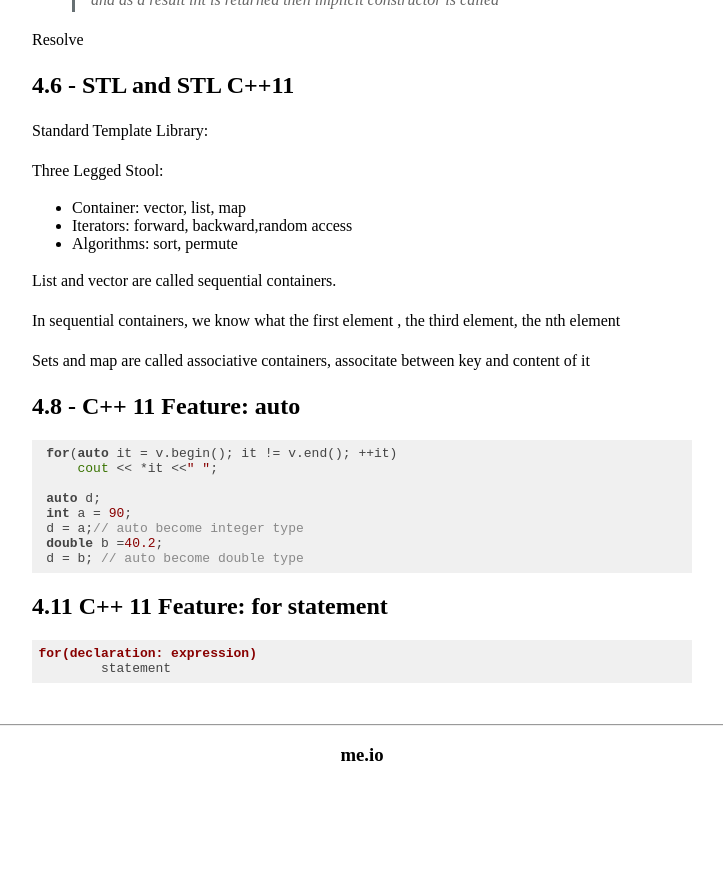
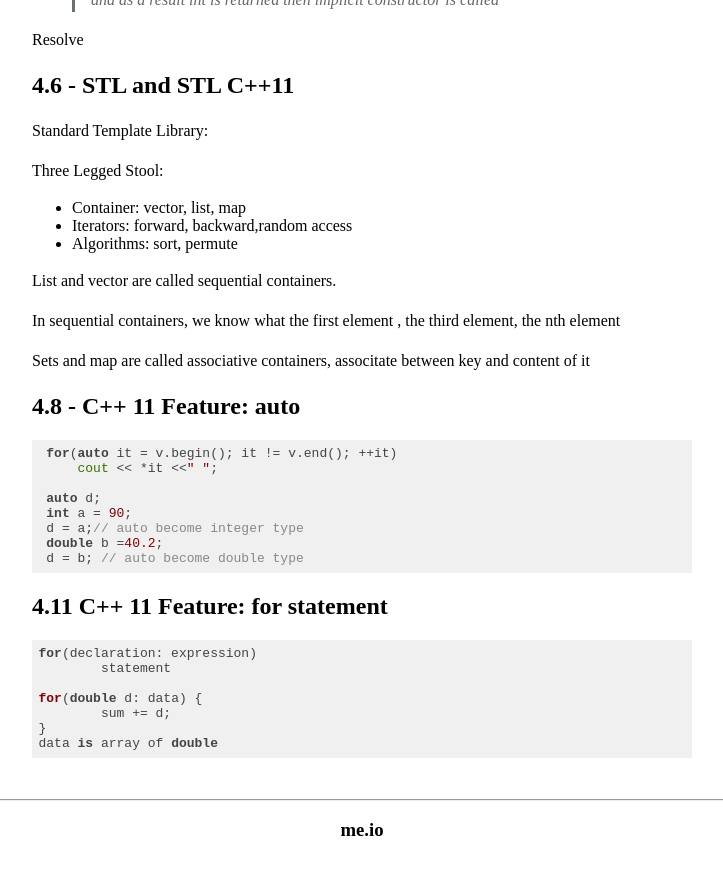
Before and after one commit to congdv/congdv.github.io, a Jekyll site: the page built from _posts/2017-07-31-C++-for-c-programer-coursera.md, in a window 1280 px wide and 900 px high, scrolled down 5319 px. Shown: the top 875 px of the window, without its empty margins (278-1001 px from the left). Built offline with Jekyll 4.4.1, drawn with Linux system fonts in a browser that asks for light colours; before the commit the page ends 6144 px from its top, so only the background shows below that.

Commit message:
Update 2017-07-31-C++-for-c-programer-coursera.md

````diff
--- a/_posts/2017-07-31-C++-for-c-programer-coursera.md
+++ b/_posts/2017-07-31-C++-for-c-programer-coursera.md
@@ -263,4 +263,9 @@ Sets and map are called associative containers, associtate between key and conte
 ```
 for(declaration: expression)
 	statement
+
+for(double d: data) {
+	sum += d;
+}
+data is array of double
 ```
````
